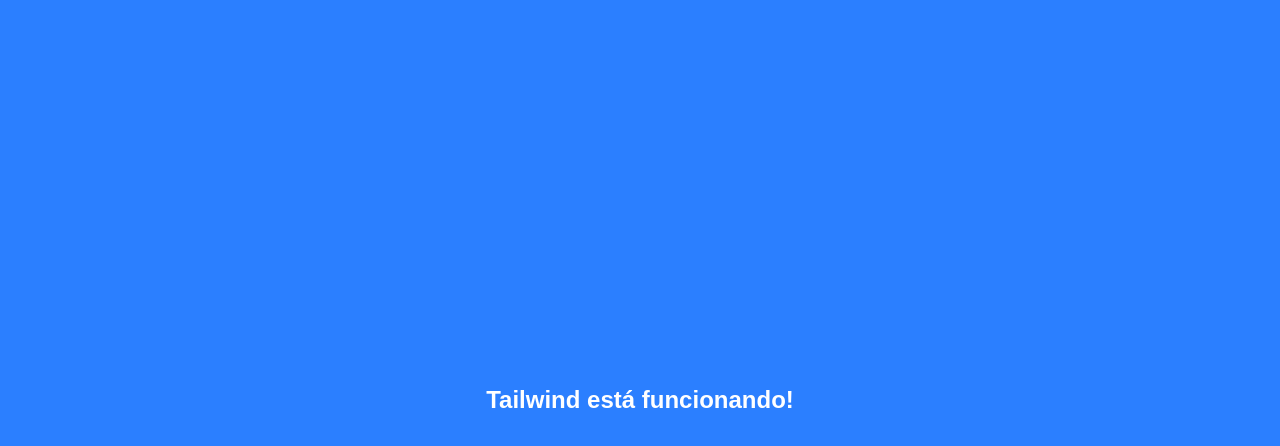
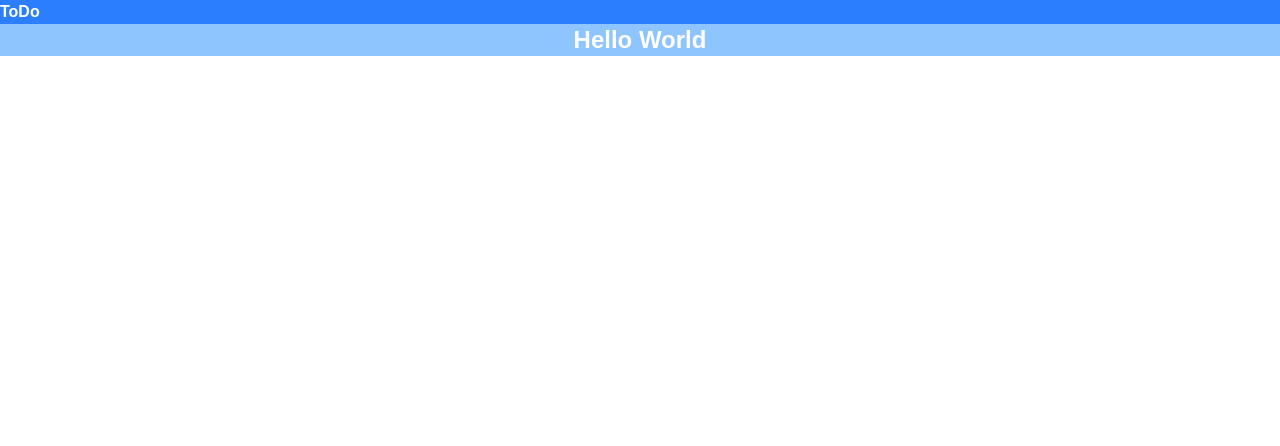
Before and after one commit to Bbaranoski/estudo, a Next.js app: page / in a window 1280 px wide. Shown: the top 446 px of the page. Built offline with nearby package versions, Linux system fonts and the light colour scheme.

Commit message:
aprendendo como funciona o layout e tailwind

```diff
--- a/src/app/globals.css
+++ b/src/app/globals.css
@@ -14,6 +14,7 @@
 body {
   max-width: 100vw;
   overflow-x: hidden;
+  height: 100vh;
 }
 
 body {
--- a/src/app/layout.tsx
+++ b/src/app/layout.tsx
@@ -1,6 +1,8 @@
 import type { Metadata } from "next";
 import { Geist, Geist_Mono } from "next/font/google";
 import "./globals.css";
+import Navbar from "@/components/Navbar"
+import Footer from "@/components/Footer"
 
 const geistSans = Geist({
   variable: "--font-geist-sans",
@@ -13,7 +15,7 @@
 });
 
 export const metadata: Metadata = {
-  title: "Create Next App",
+  title: "ToDo",
   description: "Generated by create next app",
 };
 
@@ -25,7 +27,9 @@
   return (
     <html lang="en">
       <body className={`${geistSans.variable} ${geistMono.variable}`}>
-        {children}
+        <Navbar />
+        <main className="container mx-auto p-4 min-h-80">{children}</main>
+
       </body>
     </html>
   );
--- a/src/app/page.tsx
+++ b/src/app/page.tsx
@@ -1,7 +1,9 @@
 export default function Home() {
   return (
-    <div className="flex min-h-screen items-center justify-center bg-blue-500 text-white text-2xl font-bold">
-      Tailwind está funcionando!
+    <div className="flex h-full min-w-screen items-center justify-center bg-blue-300 text-white text-2xl font-bold">
+      <h1 >
+        Hello World
+      </h1>
     </div>
   );
 }
--- /dev/null
+++ b/src/components/Navbar.tsx
@@ -0,0 +1,7 @@
+export default function Navbar() {
+    return (
+        <nav className="bg-blue-500 p-4 text-white">
+            <h1 className="text-x1 font-bold">ToDo</h1>
+        </nav>
+    )
+}
```
Also changed, not shown: src/app/dashboard/page.tsx (added), src/components/Button.tsx (added), src/components/Footer.tsx (added).
